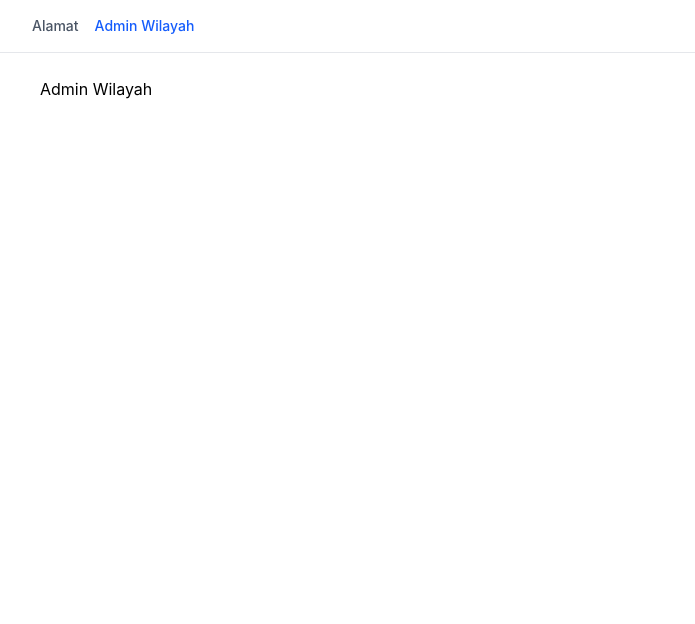
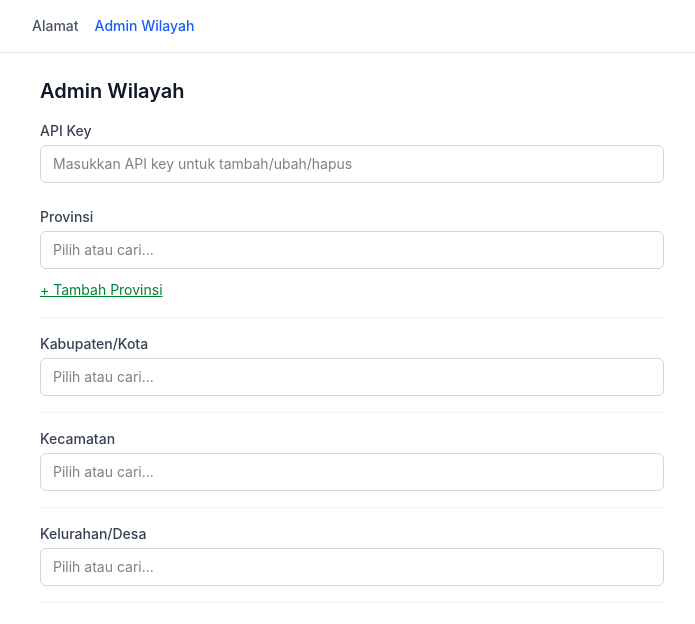
Before and after one commit to kotajakarta/wilindo, a React (Vite) app in the folder client/: page /admin in a window 1280 px wide. Shown: the top 624 px of the page, without its empty margins (288-983 px from the left). Built offline with nearby package versions, Linux system fonts and the light colour scheme.

Commit message:
Add WilayahAdminManager and wire it into AdminPage

```diff
--- /dev/null
+++ b/client/src/components/WilayahAdminManager.tsx
@@ -0,0 +1,60 @@
+import { useState } from 'react';
+import { AdminLevelRow } from './AdminLevelRow';
+import { useWilayahSelection } from '../hooks/useWilayahSelection';
+
+interface WilayahAdminManagerProps {
+  apiKey: string;
+}
+
+export function WilayahAdminManager({ apiKey }: WilayahAdminManagerProps) {
+  const { selection, setProvinsi, setKabupaten, setKecamatan, setDesa } = useWilayahSelection();
+  const [refreshToken, setRefreshToken] = useState(0);
+
+  function handleMutated() {
+    setRefreshToken((t) => t + 1);
+  }
+
+  return (
+    <div className="flex flex-col gap-4">
+      <AdminLevelRow
+        label="Provinsi"
+        level={1}
+        selected={selection.provinsi}
+        onSelect={setProvinsi}
+        apiKey={apiKey}
+        refreshToken={refreshToken}
+        onMutated={handleMutated}
+      />
+      <AdminLevelRow
+        label="Kabupaten/Kota"
+        level={2}
+        parentKode={selection.provinsi?.kode}
+        selected={selection.kabupaten}
+        onSelect={setKabupaten}
+        apiKey={apiKey}
+        refreshToken={refreshToken}
+        onMutated={handleMutated}
+      />
+      <AdminLevelRow
+        label="Kecamatan"
+        level={3}
+        parentKode={selection.kabupaten?.kode}
+        selected={selection.kecamatan}
+        onSelect={setKecamatan}
+        apiKey={apiKey}
+        refreshToken={refreshToken}
+        onMutated={handleMutated}
+      />
+      <AdminLevelRow
+        label="Kelurahan/Desa"
+        level={4}
+        parentKode={selection.kecamatan?.kode}
+        selected={selection.desa}
+        onSelect={setDesa}
+        apiKey={apiKey}
+        refreshToken={refreshToken}
+        onMutated={handleMutated}
+      />
+    </div>
+  );
+}
--- a/client/src/pages/AdminPage.tsx
+++ b/client/src/pages/AdminPage.tsx
@@ -1,3 +1,35 @@
+import { useEffect, useState } from 'react';
+import { WilayahAdminManager } from '../components/WilayahAdminManager';
+
+const API_KEY_STORAGE_KEY = 'wilindo_admin_api_key';
+
 export function AdminPage() {
-  return <div className="mx-auto max-w-2xl p-6">Admin Wilayah</div>;
+  const [apiKey, setApiKey] = useState('');
+
+  useEffect(() => {
+    const stored = localStorage.getItem(API_KEY_STORAGE_KEY);
+    if (stored) setApiKey(stored);
+  }, []);
+
+  function handleApiKeyChange(value: string) {
+    setApiKey(value);
+    localStorage.setItem(API_KEY_STORAGE_KEY, value);
+  }
+
+  return (
+    <div className="mx-auto max-w-2xl p-6">
+      <h1 className="mb-4 text-xl font-semibold text-gray-900">Admin Wilayah</h1>
+      <div className="mb-6 flex flex-col gap-1">
+        <label className="text-sm font-medium text-gray-700">API Key</label>
+        <input
+          type="password"
+          className="w-full rounded-md border border-gray-300 px-3 py-2 text-sm"
+          value={apiKey}
+          onChange={(e) => handleApiKeyChange(e.target.value)}
+          placeholder="Masukkan API key untuk tambah/ubah/hapus"
+        />
+      </div>
+      <WilayahAdminManager apiKey={apiKey} />
+    </div>
+  );
 }
```
